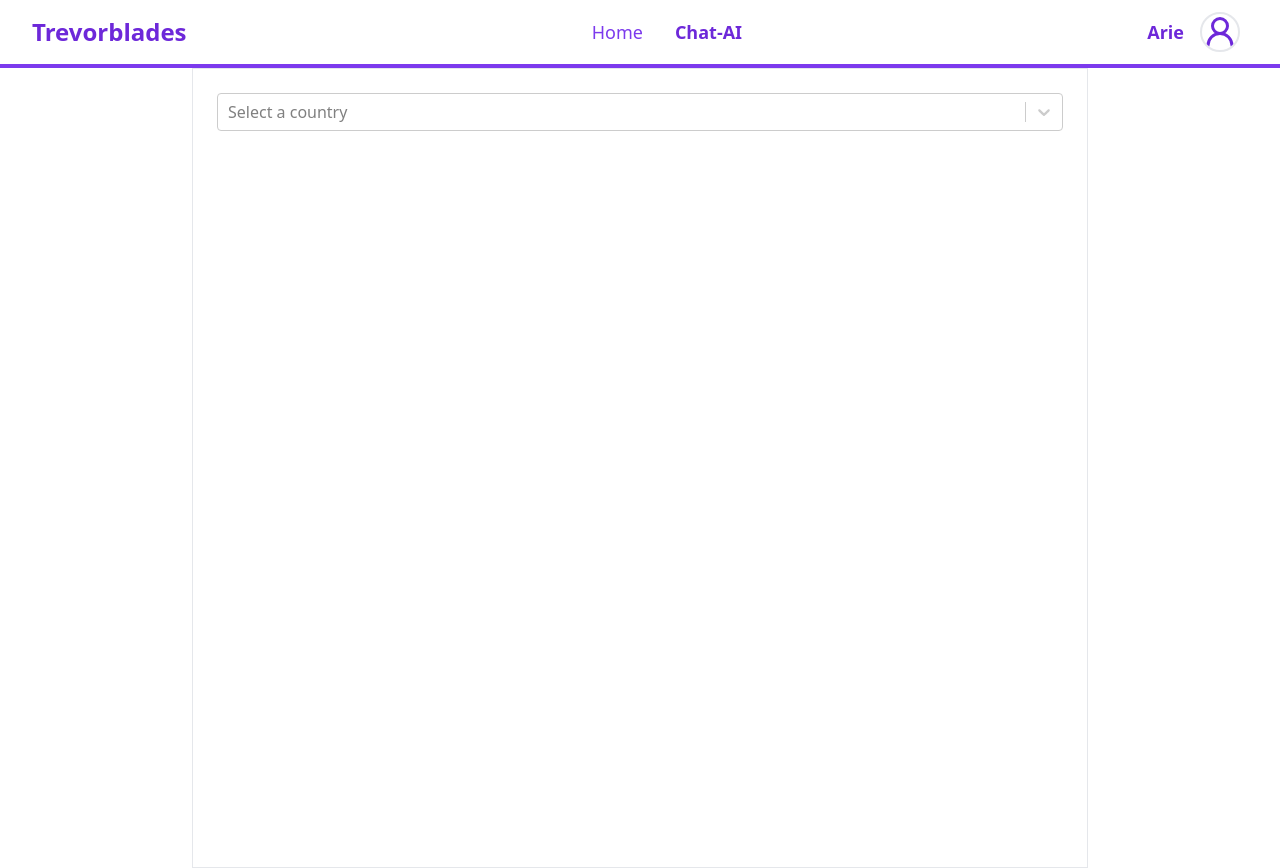
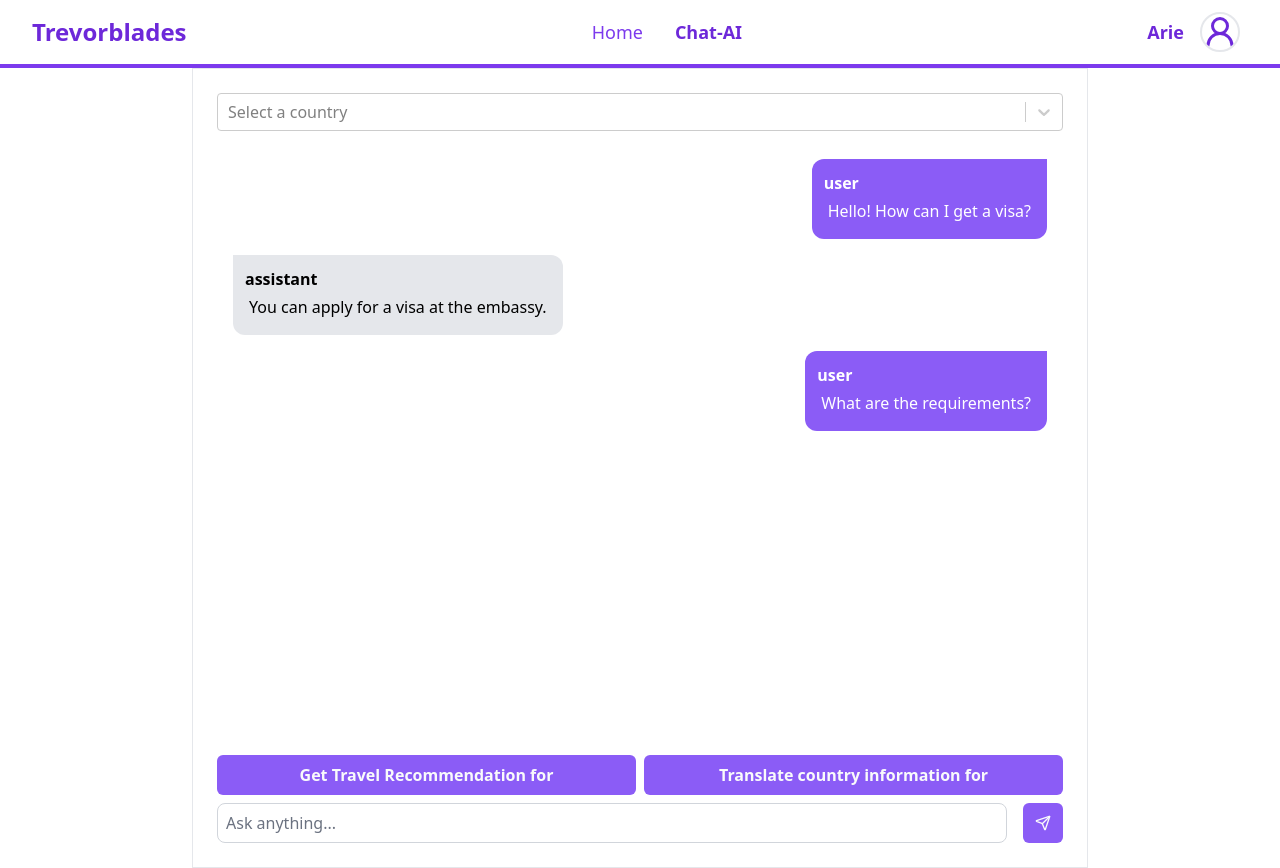
Before and after one commit to Ariemaharrucha/trevorblades-kuasar, a React (Vite) app: page /chat-ai in a window 1280 px wide. Built offline with nearby package versions, Linux system fonts and the light colour scheme.

Commit message:
add input section

```diff
--- a/src/components/ui/input.tsx
+++ b/src/components/ui/input.tsx
@@ -8,7 +8,7 @@ const Input = React.forwardRef<HTMLInputElement, React.ComponentProps<"input">>(
       <input
         type={type}
         className={cn(
-          "flex h-10 w-full rounded-md border border-input bg-background px-3 py-2 text-base ring-offset-background file:border-0 file:bg-transparent file:text-sm file:font-medium file:text-foreground placeholder:text-muted-foreground focus-visible:outline-none focus-visible:ring-2 focus-visible:ring-ring focus-visible:ring-offset-2 disabled:cursor-not-allowed disabled:opacity-50 md:text-sm",
+          "flex h-10 w-full rounded-md border border-input bg-background px-3 py-2 text-base ring-offset-background file:border-0 file:bg-transparent file:text-sm file:font-medium file:text-foreground placeholder:text-muted-foreground focus-visible:outline-none focus-visible:ring-2 focus-visible:ring-ring focus-visible:ring-offset-2 disabled:cursor-not-allowed disabled:opacity-50 md:text-base",
           className
         )}
         ref={ref}
--- a/src/features/chat-ai-page/ChatPage.tsx
+++ b/src/features/chat-ai-page/ChatPage.tsx
@@ -2,15 +2,19 @@ import { Navbar } from "@/components/shared/Navbar";
 import useCountry, { IOptionsCountry } from "@/store/useStore";
 import { useState } from "react";
 import Select from "react-select";
+import { ChatBubble } from "./components/ChatBubble";
+import { Input } from "@/components/ui/input";
+import { Button } from "@/components/ui/button";
+import { Send } from "lucide-react";
 
 export const ChatPage = () => {
   const { countries } = useCountry();
   const [selectedCountry, setSelectedCountry] =
     useState<IOptionsCountry | null>(null);
   return (
-    <div>
+    <div className="h-screen">
       <Navbar />
-      <section className="max-w-4xl mx-auto p-6 bg-white border h-screen">
+      <section className="max-w-4xl mx-auto p-6 bg-white border flex flex-col h-full ">
         <Select
           options={countries}
           value={selectedCountry}
@@ -19,8 +23,36 @@ export const ChatPage = () => {
           className="mb-3"
         />
         {/* chat */}
-        <div className="space-y-4">
+        <div className="flex-grow overflow-y-auto p-4 space-y-4 rounded-lg">
+          <ChatBubble role="user" content="Hello! How can I get a visa?" />
+          <ChatBubble
+            role="assistant"
+            content="You can apply for a visa at the embassy."
+          />
+          <ChatBubble role="user" content="What are the requirements?" />
+        </div>
 
+        <div className="mt-auto space-y-2 bg-white pt-4">
+          {/* Recommendation Buttons */}
+          <div className="flex gap-2">
+            <Button className="w-full bg-violet-500 hover:bg-violet-600 text-base font-semibold">
+              Get Travel Recommendation for
+            </Button>
+            <Button className="w-full bg-violet-500 hover:bg-violet-600 text-base font-semibold">
+              Translate country information for
+            </Button>
+          </div>
+
+          {/* Input & Send Button */}
+          <div className="flex gap-4 items-center">
+            <Input
+              placeholder="Ask anything..."
+              className="border border-gray-300 flex-grow p-2 rounded-lg"
+            />
+            <Button className="p-3 bg-violet-500 hover:bg-violet-600">
+              <Send />
+            </Button>
+          </div>
         </div>
       </section>
     </div>
--- a/src/features/chat-ai-page/components/ChatBubble.tsx
+++ b/src/features/chat-ai-page/components/ChatBubble.tsx
@@ -3,16 +3,15 @@ import ReactMarkdown from "react-markdown";
 
 type ChatBubbleProps = {
   content: string;
-  role: string;
-  isUser: boolean;
+  role: "user" | "assistant";
 };
 
-export const ChatBubble: React.FC<ChatBubbleProps> = ({ content, role, isUser }) => {
+export const ChatBubble: React.FC<ChatBubbleProps> = ({ content, role }) => {
   return (
-    <div className={`flex ${isUser ? "justify-end" : "justify-start"}`}>
+    <div className={`flex ${role === "user" ? "justify-end" : "justify-start"}`}>
       <div
-        className={`max-w-[75%] p-3 border rounded-xl ${
-          isUser ? "bg-violet-500 text-white" : "bg-gray-200 text-black"
+        className={`max-w-[75%] p-3 border-none  ${
+          role === "user" ? "bg-violet-500 text-white rounded-l-xl rounded-br-xl" : "rounded-r-xl rounded-bl-xl bg-gray-200 text-black"
         }`}
       >
         <p className="font-semibold">{role}</p>
```
